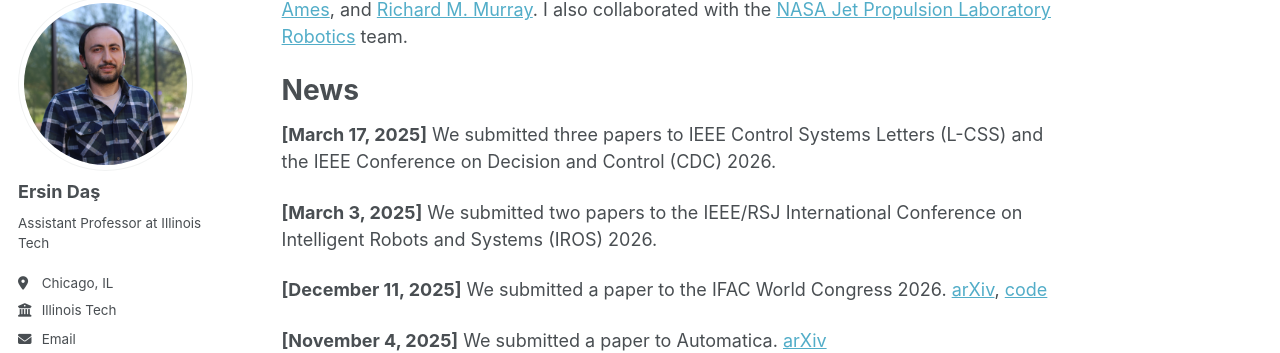
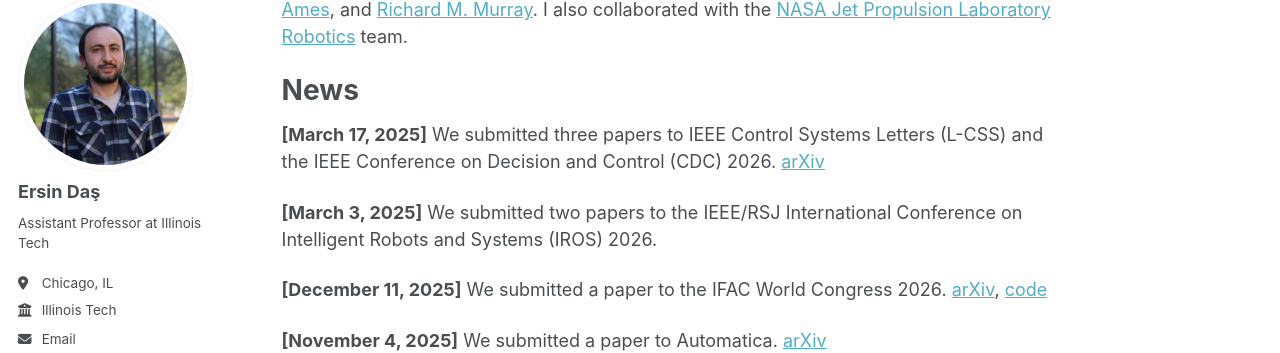
Before and after one commit to ersindas/ersindas.github.io, a Jekyll site: the page built from _pages/about.md, in a window 1280 px wide and 900 px high, scrolled down 355 px. Shown: the part 109-462 px from the top of the window. Built offline with Jekyll 4.4.1, drawn with Linux system fonts in a browser that asks for light colours; some web fonts are replaced.

Commit message:
Update news section with arXiv links
Added arXiv link to the submission news.

```diff
--- a/_pages/about.md
+++ b/_pages/about.md
@@ -18,7 +18,7 @@ Prior to joining Illinois Tech, I was a postdoctoral researcher in the [Burdick
 
 News
 ======
-**[March 17, 2025]** We submitted three papers to IEEE Control Systems Letters (L-CSS) and the IEEE Conference on Decision and Control (CDC) 2026.
+**[March 17, 2025]** We submitted three papers to IEEE Control Systems Letters (L-CSS) and the IEEE Conference on Decision and Control (CDC) 2026. [arXiv]([https://arxiv.org/pdf/2503.15734](https://arxiv.org/pdf/2603.17097))
 
 **[March 3, 2025]** We submitted two papers to the IEEE/RSJ International Conference on Intelligent Robots and Systems (IROS) 2026.
 
```
